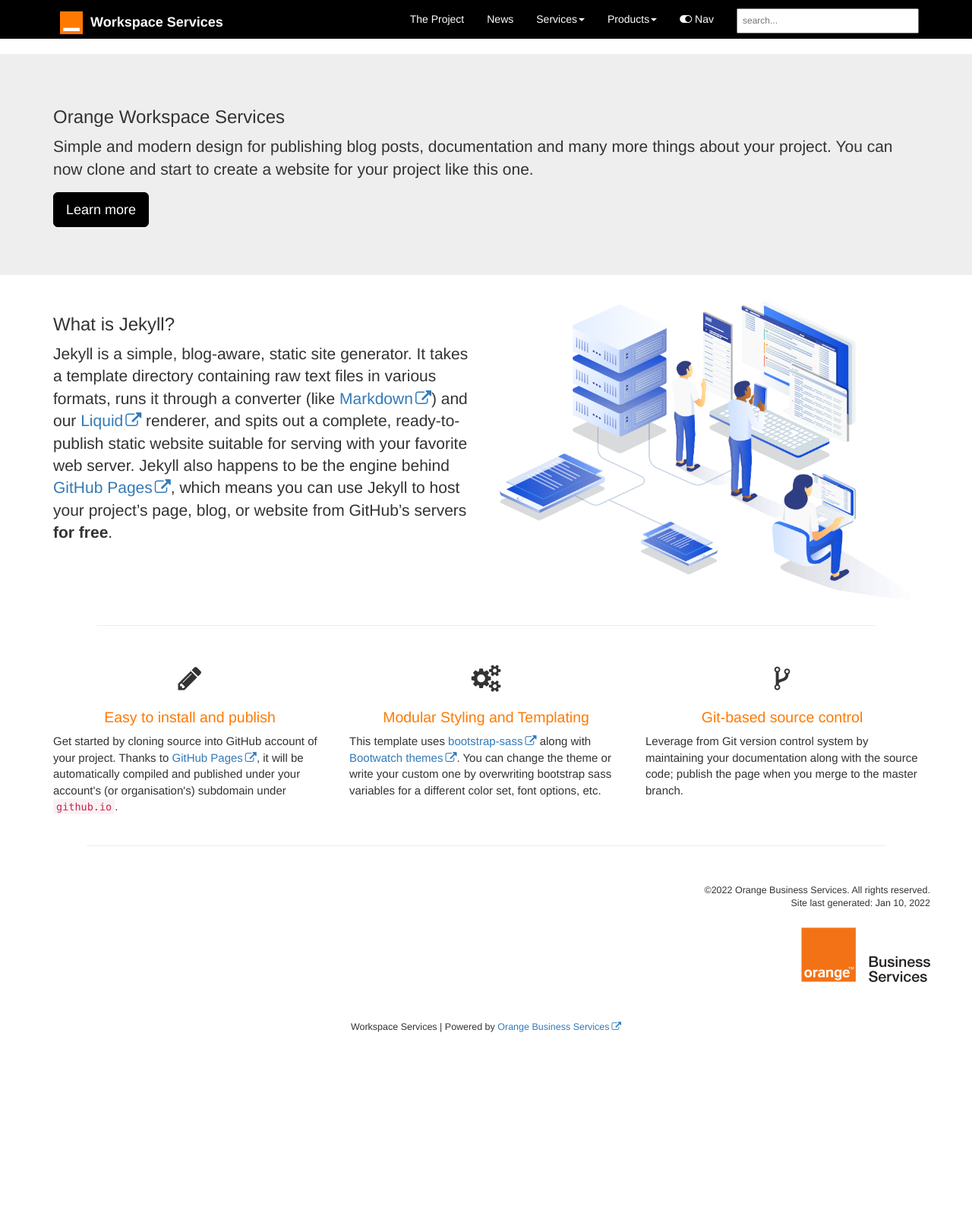
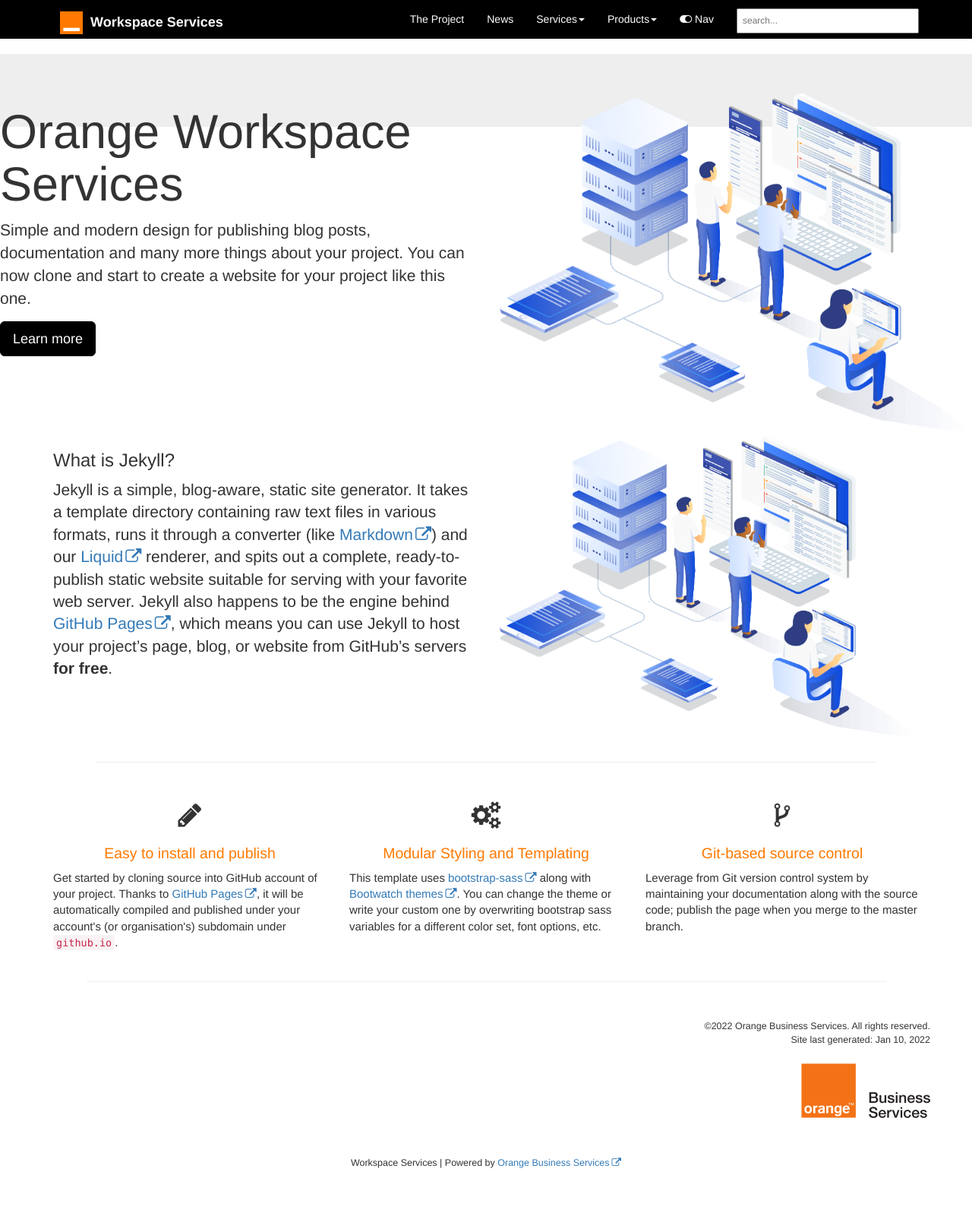
Before and after one commit to brummens/workspace-docs, a Jekyll site: the page built from index.html, in a window 1280 px wide. Shown: the whole page at 76% size. Built offline with Jekyll 4.4.1, drawn with Linux system fonts in a browser that asks for light colours; comment, search, counter and statistics services are not loaded; before the commit the page ends 1422 px from its top, so only the background shows below that.

Commit message:
Update index.html

```diff
--- a/index.html
+++ b/index.html
@@ -3,12 +3,15 @@
 ---
 
 <div class="jumbotron">
-    <div class="container">
-        <h2>Orange Workspace Services</h2>
+    <div class="col-md-6">
+        <h1>Orange Workspace Services</h1>
         <p>Simple and modern design for publishing blog posts, documentation and many more things about your project.
           You can now clone and start to create a website for your project like this one.</p>
         <p><a class="btn btn-primary btn-lg" href="{{ "/project" | relative_url }}" role="button">Learn more</a></p>
     </div>
+	<div class="col-md-6 text-right">
+		  <img src="{{ "/images/illustration.png" | relative_url }}" alt="Orange Workspace Services" class="img-responsive">
+	</div>
 </div>
 
 <div class="container">
```
